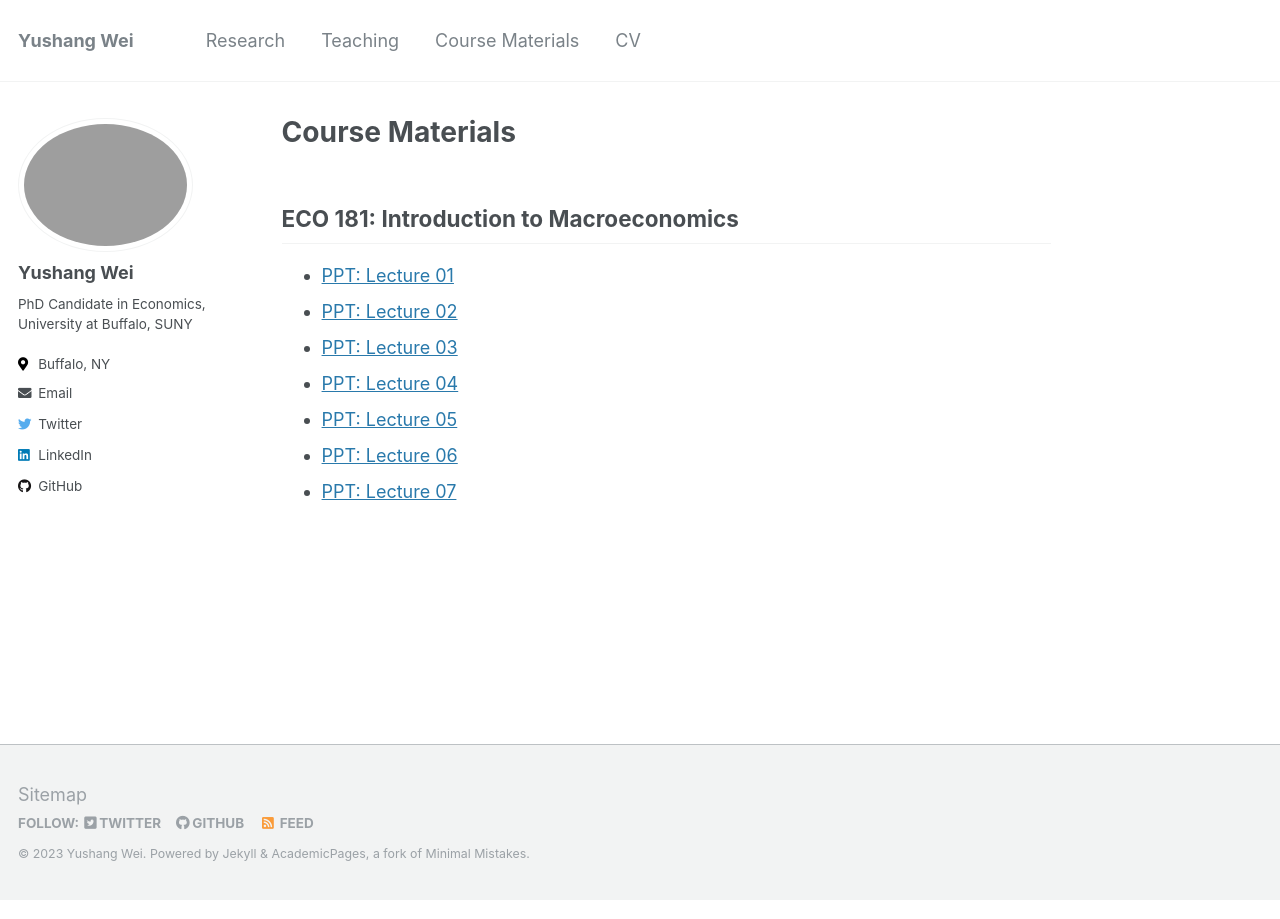
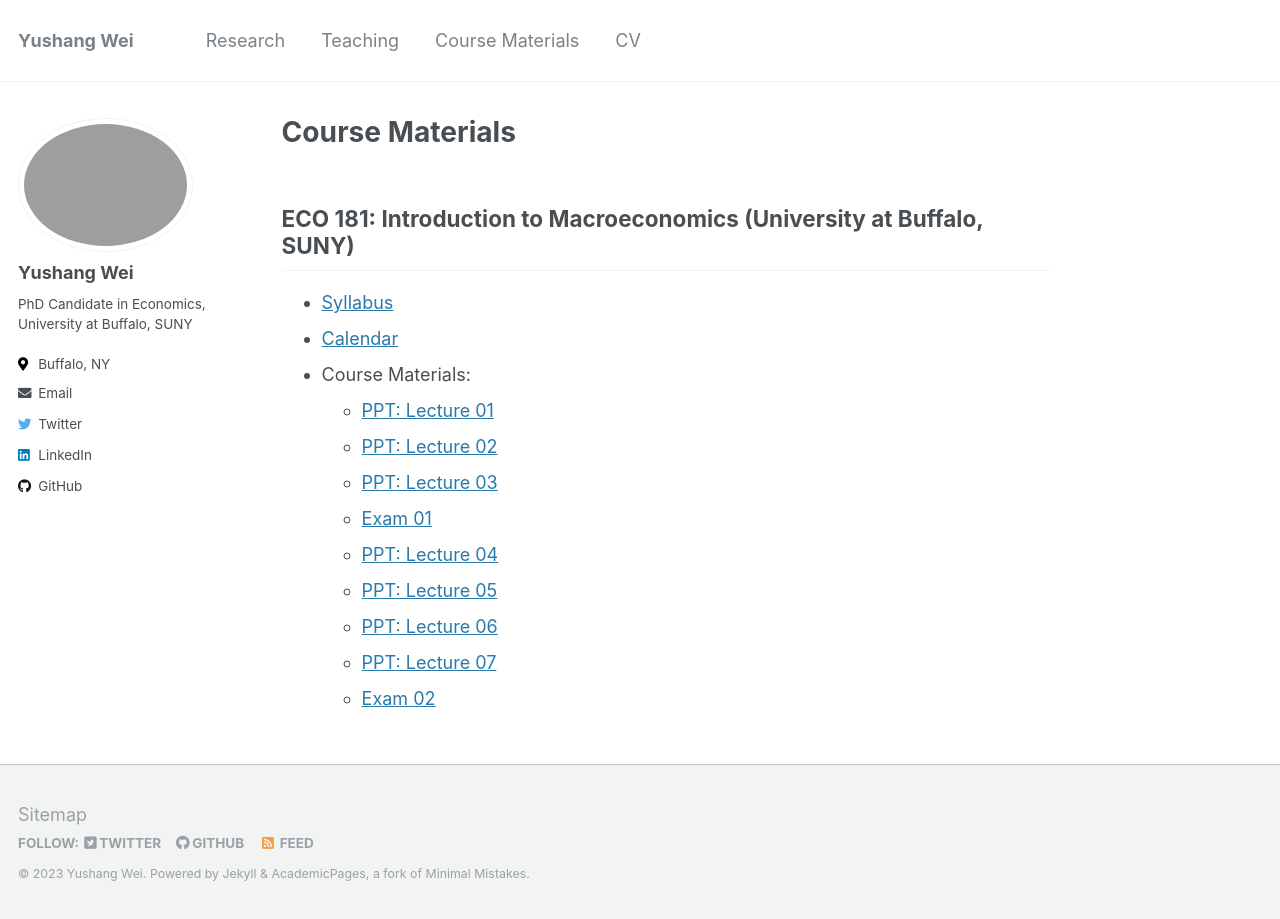
Before and after one commit to yushang1994/yushangw, a Jekyll site: the page built from _pages/teaching-materials.md, in a window 1280 px wide. Built offline with Jekyll 4.4.1, drawn with Linux system fonts in a browser that asks for light colours.

Commit message:
add documents

```diff
--- a/_pages/teaching-materials.md
+++ b/_pages/teaching-materials.md
@@ -5,11 +5,16 @@ header:
   og_image: "teaching/pdp.png"
 ---
 
-##  ECO 181: Introduction to Macroeconomics
-- [PPT: Lecture 01](/yushangw/files/pdf/teaching-materials/ECO_181___Lecture_01.pdf)
-- [PPT: Lecture 02](/yushangw/files/pdf/teaching-materials/ECO_181___Lecture_02.pdf)
-- [PPT: Lecture 03](/yushangw/files/pdf/teaching-materials/ECO_181___Lecture_03.pdf)
-- [PPT: Lecture 04](/yushangw/files/pdf/teaching-materials/ECO_181___Lecture_04.pdf)
-- [PPT: Lecture 05](/yushangw/files/pdf/teaching-materials/ECO_181___Lecture_05.pdf)
-- [PPT: Lecture 06](/yushangw/files/pdf/teaching-materials/ECO_181___Lecture_06.pdf)
-- [PPT: Lecture 07](/yushangw/files/pdf/teaching-materials/ECO_181___Lecture_07.pdf)
+##  ECO 181: Introduction to Macroeconomics (University at Buffalo, SUNY)
+- [Syllabus](/yushangw/files/pdf/teaching/Syllabus_ECO_181_Summer_2023.pdf)
+- [Calendar](/yushangw/files/pdf/teaching-materials/ECO_181_2023_Summer_Calendar.pdf)
+- Course Materials:
+  - [PPT: Lecture 01](/yushangw/files/pdf/teaching-materials/ECO_181___Lecture_01.pdf)
+  - [PPT: Lecture 02](/yushangw/files/pdf/teaching-materials/ECO_181___Lecture_02.pdf)
+  - [PPT: Lecture 03](/yushangw/files/pdf/teaching-materials/ECO_181___Lecture_03.pdf)
+  - [Exam 01](/yushangw/files/pdf/teaching-materials/ECO_181_Exam_01.pdf)
+  - [PPT: Lecture 04](/yushangw/files/pdf/teaching-materials/ECO_181___Lecture_04.pdf)
+  - [PPT: Lecture 05](/yushangw/files/pdf/teaching-materials/ECO_181___Lecture_05.pdf)
+  - [PPT: Lecture 06](/yushangw/files/pdf/teaching-materials/ECO_181___Lecture_06.pdf)
+  - [PPT: Lecture 07](/yushangw/files/pdf/teaching-materials/ECO_181___Lecture_07ver2.pdf)
+  - [Exam 02](/yushangw/files/pdf/teaching-materials/ECO_181_Exam_02.pdf)
```
Also changed, not shown: 2 other files.
